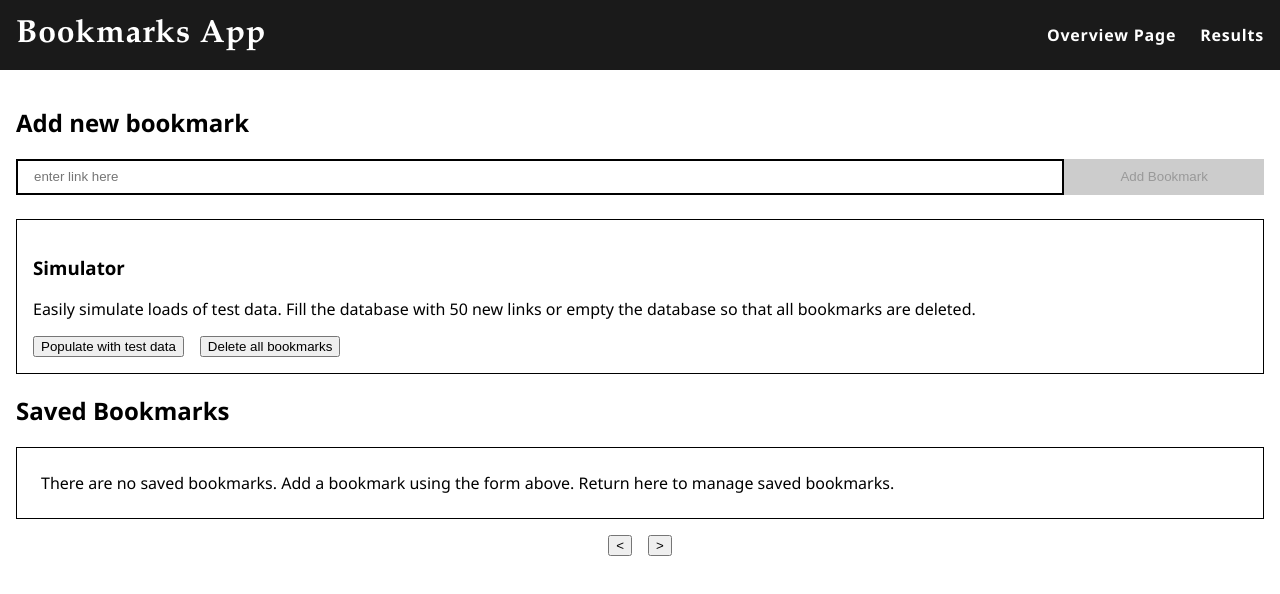
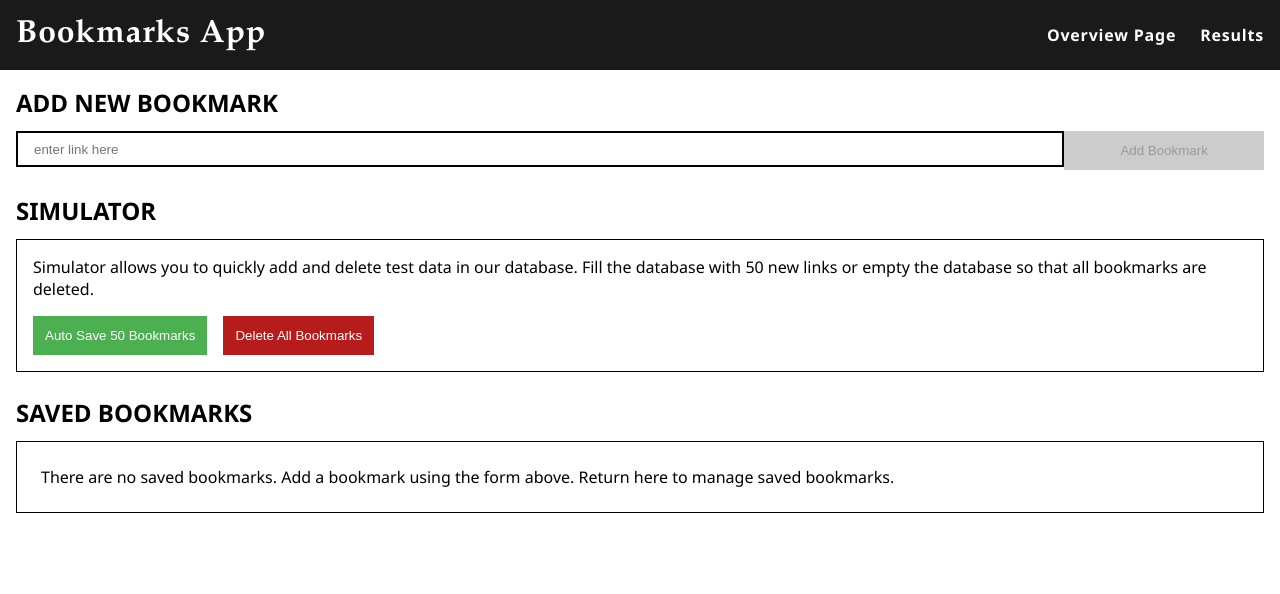
Before and after one commit to ZubairMohamed/phq-bookmarks-management-app, an Angular app: page / in a window 1280 px wide. Shown: the top 594 px of the page. Built offline with nearby package versions, Linux system fonts and the light colour scheme.

Commit message:
Code Cleanup
Button Class has been refined and all common code has been shifted to the global stylesheet

```diff
--- a/src/app/components/bookmark/bookmark.html
+++ b/src/app/components/bookmark/bookmark.html
@@ -26,13 +26,17 @@
     <button
       (click)="handleAddBookmark()"
       [attr.disabled]="isButtonDisabled ? true : null"
+      class="button-primary"
     >
       Add Bookmark
     </button>
   }
 
   @if (showEdit) {
-    <button (click)="handleEdit(localIndex)">Edit</button>
+    <button (click)="handleEdit(localIndex)"
+            class="button-primary"
+
+    >Edit</button>
   }
 
   @if (showEdit) {
@@ -41,12 +45,17 @@
       [attr.disabled]="
         isEditableLinkValid === false ? true : bookMarkIsEditable ? null : true
       "
+      class="button-secondary"
+
     >
       Save Changes
     </button>
   }
 
   @if (showDelete) {
-    <button (click)="handleDelete(globalIndex)">Delete</button>
+    <button (click)="handleDelete(globalIndex)"
+            class="button-danger"
+
+    >Delete</button>
   }
 </div>
--- a/src/app/components/bookmark/bookmark.less
+++ b/src/app/components/bookmark/bookmark.less
@@ -44,18 +44,5 @@
 
   button {
     min-width: 16%;
-
-    background: @primary;
-
-    &:hover {
-      background: darken(@primary, 20%);
-    }
-    color: #fff;
-    border: none;
-
-    &:disabled {
-      background: lighten(#000, 80%);
-      color: lighten(#000, 60%);
-    }
   }
 }
--- a/src/app/overview-page/overview-page.html
+++ b/src/app/overview-page/overview-page.html
@@ -1,28 +1,29 @@
-<h2 class="body-font">Add new bookmark</h2>
+<h2 class="body-font heading first">Add new bookmark</h2>
 <app-bookmark
   [originalArray]="links()"
   (originalArrayChange)="updateLinks($event)"
 />
 
+<h2 class="heading">Simulator</h2>
 <div class="test-data">
-  <h3>Simulator</h3>
-  <p>
-    Easily simulate loads of test data. Fill the database with 50 new links or
-    empty the database so that all bookmarks are deleted.
+  <p class="explainer">
+    Simulator allows you to quickly add and delete test data in our database.
+    Fill the database with 50 new links or empty the database so that all
+    bookmarks are deleted.
   </p>
 
   <div class="button-row">
-    <button class="btn-primary" (click)="fillLinksWithTestData()">
-      Populate with test data
+    <button class="button-secondary" (click)="fillLinksWithTestData()">
+      Auto Save 50 Bookmarks
     </button>
-    <button class="btn-danger" (click)="clearDatabase()">
+    <button class="button-danger" (click)="clearDatabase()">
       Delete all bookmarks
     </button>
   </div>
 </div>
 
 <div class="overview-header">
-  <h2 class="body-font">Saved Bookmarks</h2>
+  <h2 class="body-font heading">Saved Bookmarks</h2>
   @if (chunkedArray().length > 0) {
     <p>Page {{ page() + 1 }} of {{ chunkedArray().length }}</p>
   }
@@ -51,14 +52,16 @@
 
   <!--  pagination -->
   <div class="page-links">
-    <!-- go back one page button   -->
-    <button (click)="handlePageDecrease()"><</button>
-    @for (link of chunkedArray(); let index = $index; track link) {
-      <button (click)="handlePageChange(index)">{{ index + 1 }}</button>
+    @if (chunkedArray().length > 0) {
+      <!-- previous page -->
+      <button (click)="handlePageDecrease()"><</button>
+      @for (link of chunkedArray(); let index = $index; track link) {
+        <button (click)="handlePageChange(index)">{{ index + 1 }}</button>
+      }
+
+      <!-- next page -->
+      <button (click)="handlePageIncrease()">></button>
     }
-
-    <!--    go up one page button-->
-    <button (click)="handlePageIncrease()">></button>
-    <!--  pagination -->
   </div>
+  <!--  pagination -->
 </div>
--- a/src/app/overview-page/overview-page.less
+++ b/src/app/overview-page/overview-page.less
@@ -13,8 +13,10 @@
 .test-data {
   padding: 1rem;
   border: 1px solid black;
-  margin-bottom: 0rem;
-  margin-top: 1.5rem;
+
+  .explainer {
+    margin-top: 0rem;
+  }
 
   .button-row {
     display: flex;
--- a/src/styles.less
+++ b/src/styles.less
@@ -53,3 +53,39 @@ main {
     border: 2px solid @error !important;
   }
 }
+
+.heading {
+  text-transform: uppercase;
+  margin-top: 1.5rem;
+  margin-bottom: 0.75rem;
+  margin-bottom: 0.75rem;
+
+  &.first {
+    margin-top: 0;
+  }
+}
+
+//our custom made button styles used for all buttons
+.common-button(@name, @bg-colour) {
+  .button-@{name} {
+    padding: 0.75rem;
+    text-transform: capitalize;
+    background: @bg-colour;
+
+    &:hover {
+      background: darken(@bg-colour, 20%);
+    }
+
+    color: #fff;
+    border: none;
+
+    &:disabled {
+      background: lighten(#000, 80%);
+      color: lighten(#000, 60%);
+    }
+  }
+}
+
+.common-button(primary, @primary);
+.common-button(secondary, #4caf50);
+.common-button(danger, @error);
```
